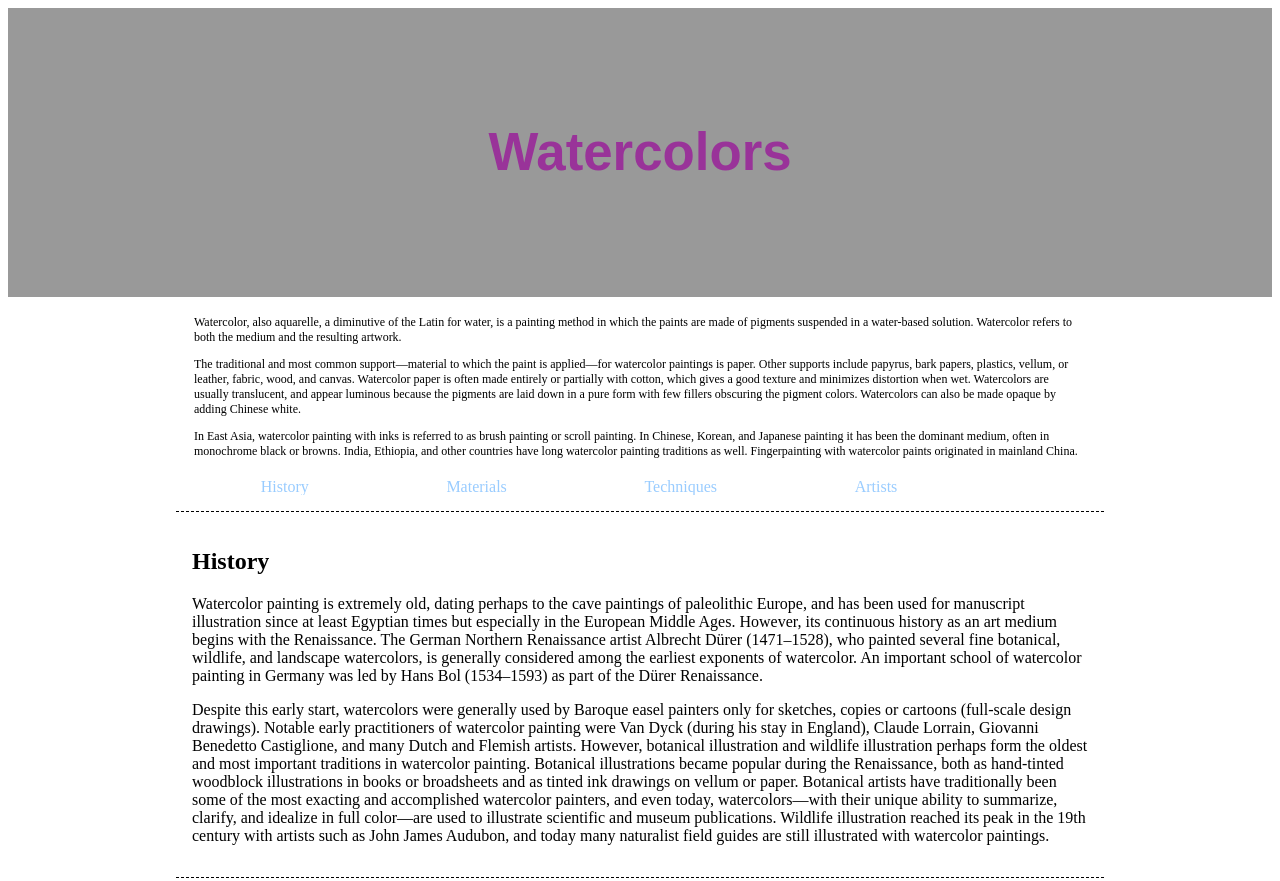
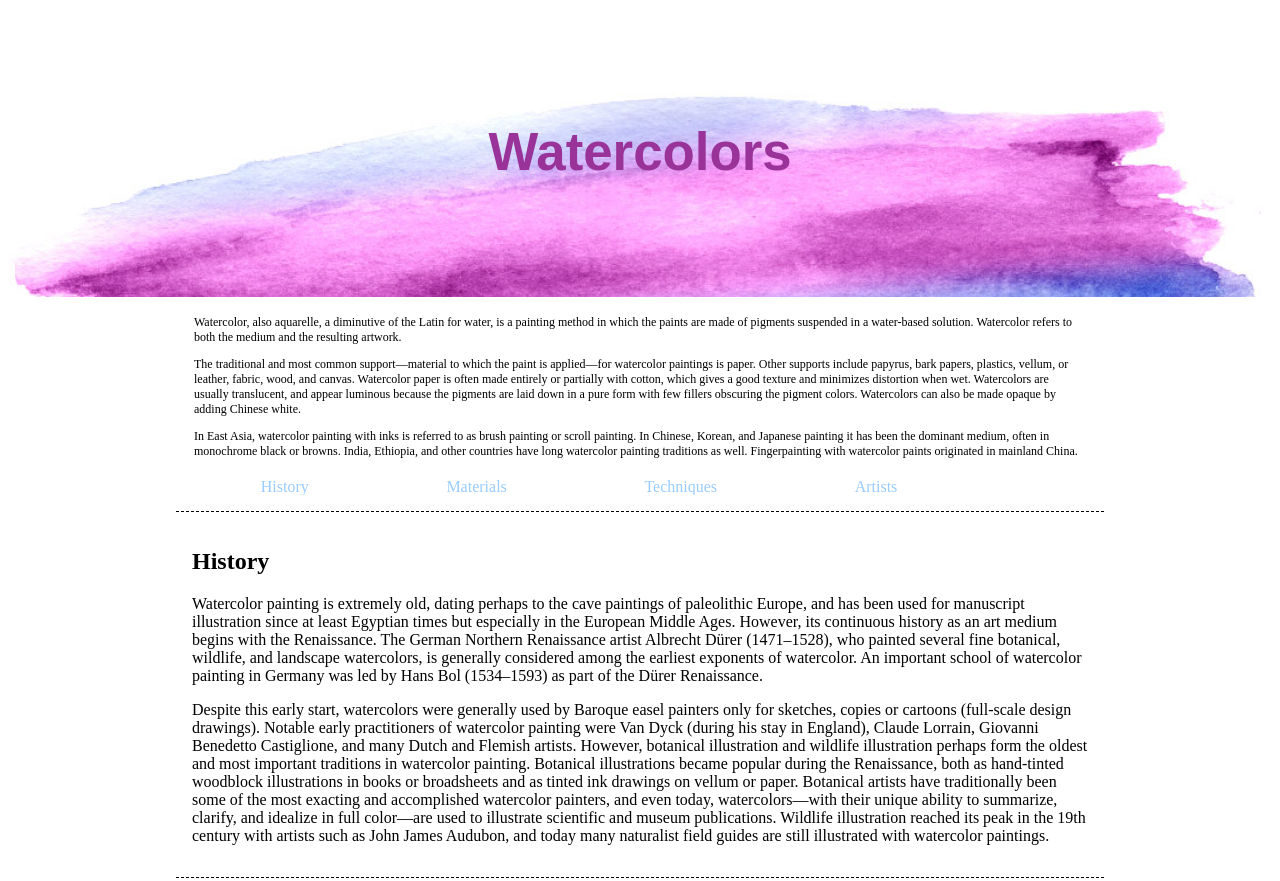
Before and after one commit to danisamudio/id-sp17-watercolors, a plain HTML site: page index.html in a window 1280 px wide. Shown: the top 881 px of the page. Drawn offline with Linux system fonts and the light colour scheme.

Commit message:
update img link

```diff
--- a/css/main.css
+++ b/css/main.css
@@ -9,7 +9,7 @@
   }
 
   #banner {
-  background: #999 url("img/watercolor_pic.jpg") no-repeat center top;
+  background: #999 url("/img/watercolor_pic.jpg") no-repeat center top;
   background-size: cover;
   padding: 5% 0;
   }
```
